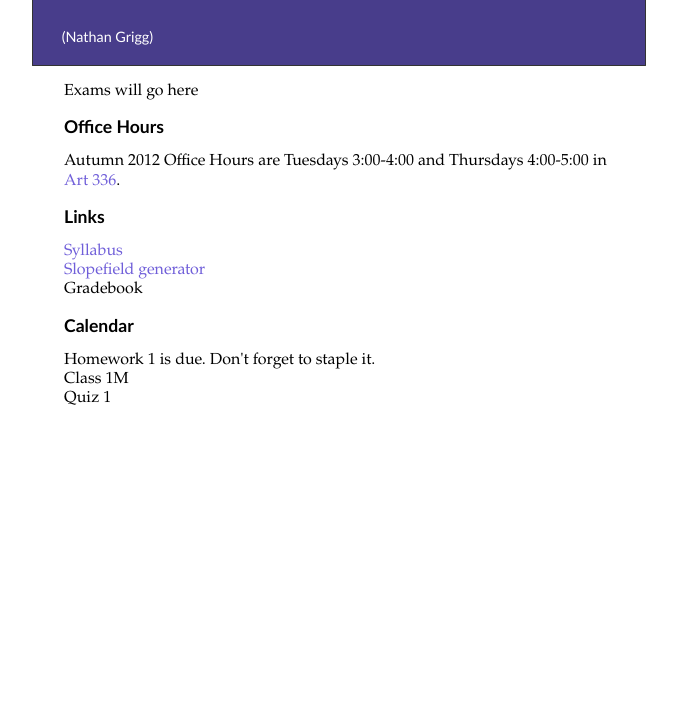
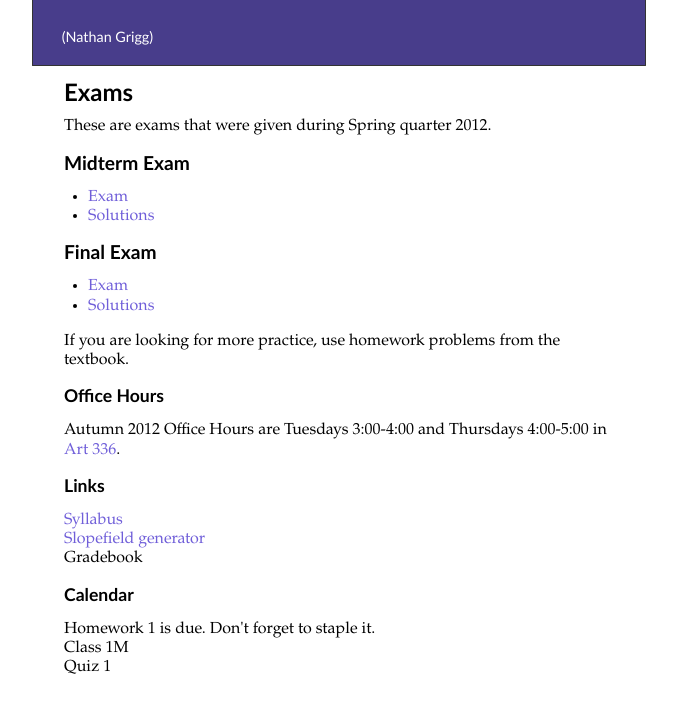
Before and after one commit to nathangrigg/website, a Jekyll site: the page built from math307/au12/exams/index.md, in a window 1280 px wide. Shown: the top 713 px of the page, without its empty margins (301-978 px from the left). Built offline with Jekyll 4.4.1, drawn with Linux system fonts in a browser that asks for light colours; nearby versions of some CDN libraries.

Commit message:
Add information
Prepare for beginning of quarter

```diff
--- a/math307/au12/exams/index.md
+++ b/math307/au12/exams/index.md
@@ -4,4 +4,26 @@ layout: 307au12
 section: exams
 ---
 
-Exams will go here
+# Exams
+
+These are exams that were given during Spring quarter 2012.
+
+
+## Midterm Exam
+
+- [Exam][1]
+- [Solutions][2]
+
+
+## Final Exam
+
+- [Exam][3]
+- [Solutions][4]
+
+If you are looking for more practice,
+use homework problems from the textbook.
+
+[1]: sp12-midterm.pdf
+[2]: sp12-midterm-ans.pdf
+[3]: sp12-final.pdf
+[4]: sp12-final-ans.pdf
```
Also changed, not shown: math307/au12/_posts/2012-09-20-welcome.md (+1 -1 lines), math307/au12/_posts/2012-09-21-atom-feed.md (+3 -1 lines), math307/au12/homework/index.md (+1 -1 lines), math307/au12/quizzes/index.md (+10 -1 lines), 3 other files.
